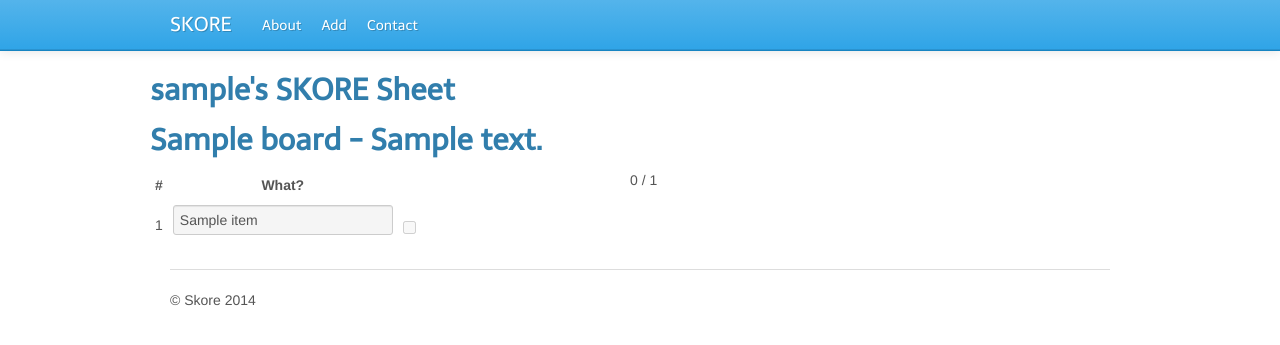
After one commit to t20/skore, a Flask app: template templates/response.html in a window 1280 px wide. The commit adds this page. Shown: the top 345 px of the page. Run offline with Flask 2, Linux system fonts and the light colour scheme; the template is opened without the code that fills it: most values are stand-ins (such as "Sample title", 1, 10 or a date in 2020); some libraries are stand-ins or nearby versions.

Commit message:
Added Response feature

```diff
--- a/app.py
+++ b/app.py
@@ -4,8 +4,8 @@ import json
 from flask import Flask, render_template, request, redirect, url_for, \
 flash, jsonify
 
-from models import Board, Item
-from models import get_boards, get_board, get_items
+from models import Board, Item, Response
+from models import get_boards, get_board, get_items, get_response
 
 
 app = Flask(__name__)
@@ -51,6 +51,39 @@ def board(board_id):
     return render_template('board.html', board=board, items=items)
 
 
+@app.route('/response/add', methods=['POST'])
+def add_response():
+    username = request.form.get('username')
+    username = username or 'anonymous'
+    board_id = request.form.get('board_id')
+    items = request.form.getlist('item')
+
+    print 'Items: {} // {}'.format(type(items), items)
+    items = [int(x) for x in items if x]
+    print 'Items: {} // {}'.format(type(items), items)
+
+    response = Response(username=username, board_id=int(board_id),
+            items=items)
+    saved = response.save()
+
+    print 'saved response? : {}'.format(saved)
+    if saved == True:
+        flash('Response saved. Thanks {}.'.format(username))
+    else:
+        flash('Could not save response')
+
+    return redirect(url_for('response', response_id=response.id))
+
+
+@app.route('/response/<response_id>')
+def response(response_id):
+    response = get_response(response_id)
+    board = get_board(response.board_id)
+    items = get_items(response.board_id)
+    return render_template('response.html', response=response,
+            board=board, items=items)
+
+
 @app.route('/login')
 def login():
     return render_template('login.html')
--- a/static/css/master.css
+++ b/static/css/master.css
@@ -1,3 +1,9 @@
 .board {
   display: block;
 }
+
+#footer {
+  border-top: 1px solid #ddd;
+  padding:20px 0px;
+  margin:20px 0px;
+}
--- a/static/js/master.js
+++ b/static/js/master.js
@@ -1,4 +1,5 @@
 $(document).ready(function() {
+  check_responded_boxes();
   score_me();
   $(".scorable:checkbox").click(function(){
     score_me();
@@ -11,3 +12,13 @@ var score_me = function () {
   $('#score span.total').html(num_of_items);
   $('#score span.ticked').html(num_of_items_checked);
 }
+
+var check_responded_boxes = function () {
+  var response_item_ids = $('#response_item_ids').val();
+  if (! response_item_ids)
+    return;
+  response_item_ids = response_item_ids.replace(']', '').replace('[', '').trim().split(',');
+  response_item_ids.forEach(function (element, index, array) {
+    $('.scorable#' + element.trim()).attr('checked', true);
+  })
+}
--- a/templates/base.html
+++ b/templates/base.html
@@ -58,7 +58,7 @@
           </div>
           <!-- Headings & Paragraph Copy -->
 
-          <div class="row">
+          <div class="row content">
             {% block content %}
             {% endblock %}
           </div>
@@ -66,7 +66,7 @@
         </section>
 
         <footer>
-          <p>&copy; Skore 2014</p>
+          <div id="footer"><p>&copy; Skore 2014</p></div>
         </footer>
 
     </div>
--- /dev/null
+++ b/templates/response.html
@@ -0,0 +1,32 @@
+{% extends "base.html" %}
+
+{% block content %}
+
+  <h2>{{ response.username }}'s SKORE Sheet</h2>
+  <h2>{{ board.name }} - {{ board.desc }}</h3>
+
+  <input type="hidden" name="response_item_ids" value="{{response.items}}" id="response_item_ids">
+
+  <div class="row">
+    <div class="span6">
+      <table border="0" cellspacing="5" cellpadding="5">
+        <tr><th>#</th><th>What?</th><th></th></tr>
+        {% for item in items %}
+          <tr>
+            <td>{{ loop.index }}</td>
+            <td><input type="text" value="{{ item.name }}" readonly></td>
+            <td><input type="checkbox" name="item" value="{{item.id}}" id="{{ item.id }}" class="scorable" disabled=disabled></td>
+          </tr>
+        {% endfor %}
+      </table>
+    </div>
+
+    <div class="span6">
+        <div id="score">
+            <p> <span class="ticked"></span> / <span class="total"></span></p>
+        </div>
+    </div>
+
+  </div>
+
+{% endblock content %}
```
Also changed, not shown: models.py (+14 -0 lines), templates/board.html (+10 -5 lines).
